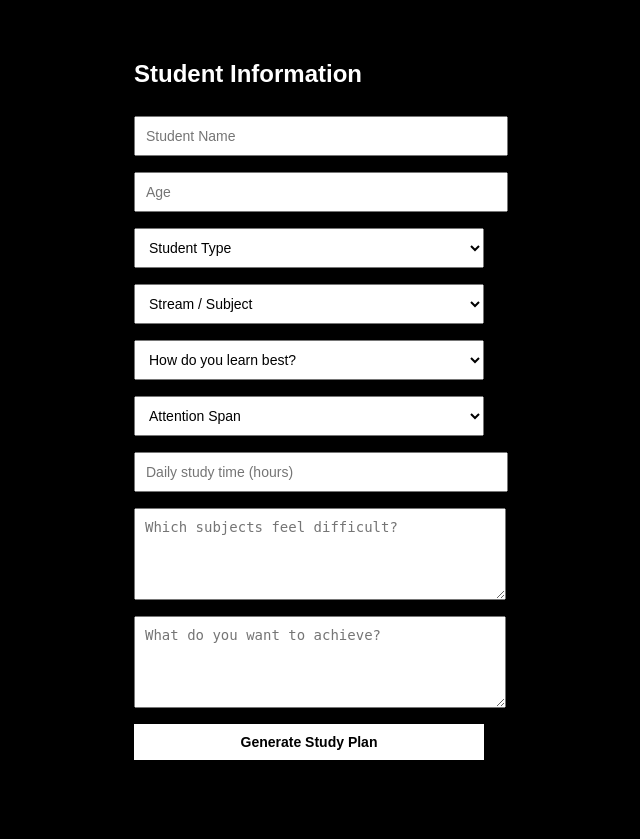
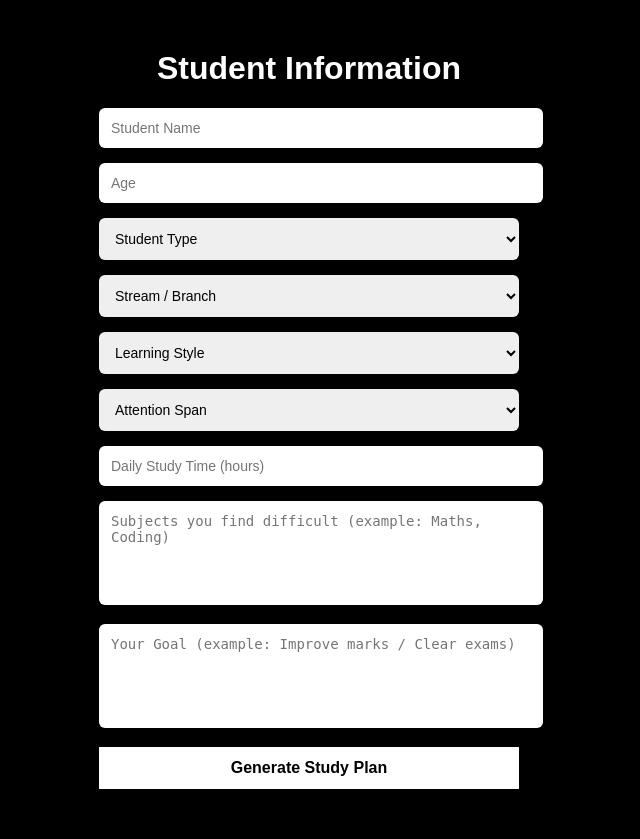
Before and after one commit to jhajhariaanandi100-100/GrowIQ, a Flask app: page /form in a window 1280 px wide. Shown: the whole page, without its empty margins (331-971 px from the left). Before the commit the page ends 760 px from the top, so only its background shows below. Run offline with Flask 3, Linux system fonts and the light colour scheme.

Commit message:
fix some problems in each page

```diff
--- a/static/style.css
+++ b/static/style.css
@@ -1,56 +1,66 @@
 body {
     margin: 0;
-    font-family: Arial;
+    padding: 0;
     background: black;
     color: white;
+    font-family: Arial, sans-serif;
 }
 
-.home {
+.center {
+    height: 100vh;
     display: flex;
+    flex-direction: column;
     justify-content: center;
     align-items: center;
-    height: 100vh;
 }
 
-.center-box {
+.logo {
+    width: 140px;
+    background: white;
+    padding: 12px;
+    border-radius: 14px;
+    margin-bottom: 20px;
+}
+
+.btn {
+    background: white;
+    color: black;
+    padding: 12px 30px;
+    text-decoration: none;
+    font-weight: bold;
+    border-radius: 6px;
+    margin-top: 20px;
+}
+
+.container {
+    width: 420px;
+    margin: 50px auto;
+}
+
+h1 {
     text-align: center;
 }
 
-.btn {
-    padding: 12px 25px;
-    background: white;
-    color: black;
-    text-decoration: none;
-    font-weight: bold;
-}
-
-.form-box {
-    width: 350px;
-    margin: 40px auto;
-    display: flex;
-    flex-direction: column;
-}
-
-input, select, textarea, button {
-    margin: 8px 0;
-    padding: 10px;
+input, select, textarea {
     width: 100%;
+    padding: 12px;
+    margin-bottom: 15px;
+    border-radius: 6px;
+    border: none;
     font-size: 14px;
 }
 
 textarea {
-    height: 70px;
+    resize: none;
+    height: 80px;
 }
 
 button {
+    width: 100%;
+    padding: 12px;
     background: white;
-    color: black;
     border: none;
+    font-size: 16px;
     font-weight: bold;
     cursor: pointer;
 }
-
-.plan-box {
-    width: 350px;
-    margin: 40px auto;
-}
--- a/templates/form.html
+++ b/templates/form.html
@@ -1,54 +1,62 @@
 <!DOCTYPE html>
 <html>
 <head>
-    <title>Student Details</title>
+    <title>Student Information</title>
     <link rel="stylesheet" href="{{ url_for('static', filename='style.css') }}">
 </head>
 <body>
 
-<form action="/generate-plan" method="POST" class="form-box">
+<div class="container">
+    <h1>Student Information</h1>
 
-<h2>Student Information</h2>
+    <form action="/generate-plan" method="post">
 
-<input name="name" placeholder="Student Name" required>
-<input name="age" placeholder="Age" required>
+        <input type="text" name="name" placeholder="Student Name" required>
+
+        <input type="number" name="age" placeholder="Age" required>
 
         <select name="student_type" required>
             <option value="">Student Type</option>
             <option>School Student</option>
-    <option>College Student</option>
+            <option>Engineering Student</option>
         </select>
 
         <select name="stream" required>
-    <option value="">Stream / Subject</option>
-    <option>Science</option>
-    <option>Math</option>
-    <option>Commerce</option>
-    <option>Arts</option>
+            <option value="">Stream / Branch</option>
+            <option>Science (School)</option>
+            <option>Commerce (School)</option>
+            <option>Arts (School)</option>
+            <option>Computer Science Engineering</option>
+            <option>Mechanical Engineering</option>
+            <option>Electrical Engineering</option>
+            <option>Civil Engineering</option>
+            <option>Electronics & Communication</option>
         </select>
 
         <select name="learning_style" required>
-    <option value="">How do you learn best?</option>
+            <option value="">Learning Style</option>
             <option>Visual (videos, diagrams)</option>
             <option>Auditory (listening)</option>
-    <option>Practical (doing)</option>
+            <option>Reading/Writing</option>
+            <option>Hands-on practice</option>
         </select>
 
         <select name="attention_span" required>
             <option value="">Attention Span</option>
-    <option>5–10 minutes</option>
             <option>10–20 minutes</option>
-    <option>20+ minutes</option>
+            <option>20–30 minutes</option>
+            <option>30–45 minutes</option>
         </select>
 
-<input name="daily_time" placeholder="Daily study time (hours)" required>
+        <input type="number" name="daily_time" placeholder="Daily Study Time (hours)" required>
 
-<textarea name="weak_areas" placeholder="Which subjects feel difficult?"></textarea>
-<textarea name="goal" placeholder="What do you want to achieve?"></textarea>
+        <textarea name="weak_areas" placeholder="Subjects you find difficult (example: Maths, Coding)" required></textarea>
+
+        <textarea name="goal" placeholder="Your Goal (example: Improve marks / Clear exams)" required></textarea>
 
         <button type="submit">Generate Study Plan</button>
-
     </form>
+</div>
 
 </body>
 </html>
--- a/web.py
+++ b/web.py
@@ -20,19 +20,27 @@ def generate_plan():
     # Save data
     students = []
     if os.path.exists(DATA_FILE):
-        with open(DATA_FILE, "r") as f:
+        with open(DATA_FILE) as f:
             students = json.load(f)
 
     students.append(data)
     with open(DATA_FILE, "w") as f:
         json.dump(students, f, indent=4)
 
+    # PERSONALIZED PLAN LOGIC
     plan = {
         "name": data["name"],
         "goal": data["goal"],
         "daily_time": data["daily_time"],
-        "weak": data["weak_areas"],
-        "learning": data["learning_style"]
+        "learning_style": data["learning_style"],
+        "weak_areas": data["weak_areas"],
+        "schedule": [
+            f"📌 Study {data['weak_areas']} first when your mind is fresh.",
+            f"⏳ Study in {data['attention_span']} focused sessions.",
+            f"🎧 Use {data['learning_style']} learning methods.",
+            "📝 Revise daily & test weekly.",
+            "🌱 Celebrate small progress every week."
+        ]
     }
 
     return render_template("plan.html", plan=plan)
```
Also changed, not shown: templates/index.html (+7 -6 lines), templates/plan.html (+8 -9 lines). Lines whose indentation alone changed are shown as unchanged.
